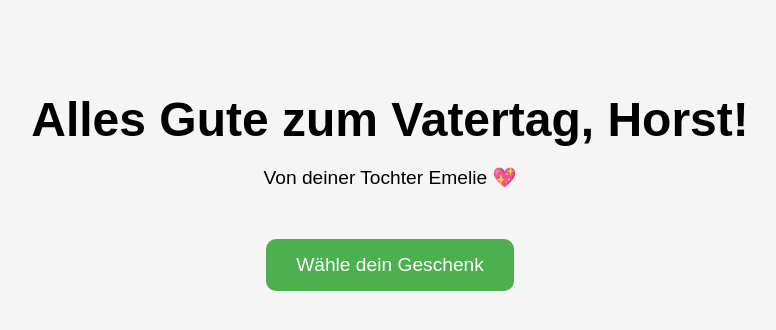
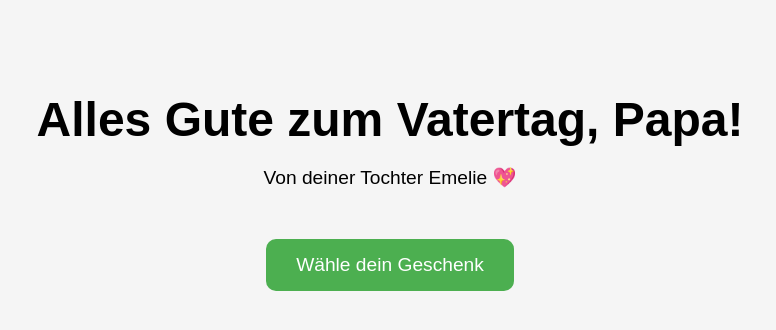
Before and after one commit to emiprogram/Vatertag2.0, a plain HTML site: page index.html in a window 1280 px wide. Shown: the whole page, without its empty margins (250-1026 px from the left). Drawn offline with Linux system fonts and the light colour scheme.

Commit message:
Update index.html

```diff
--- a/index.html
+++ b/index.html
@@ -40,7 +40,7 @@
 </head>
 <body>
   <div class="container">
-    <h1>Alles Gute zum Vatertag, Horst!</h1>
+    <h1>Alles Gute zum Vatertag, Papa!</h1>
     <p>Von deiner Tochter Emelie 💖</p>
     <a href="geschenke.html" class="button">Wähle dein Geschenk</a>
   </div>
```
